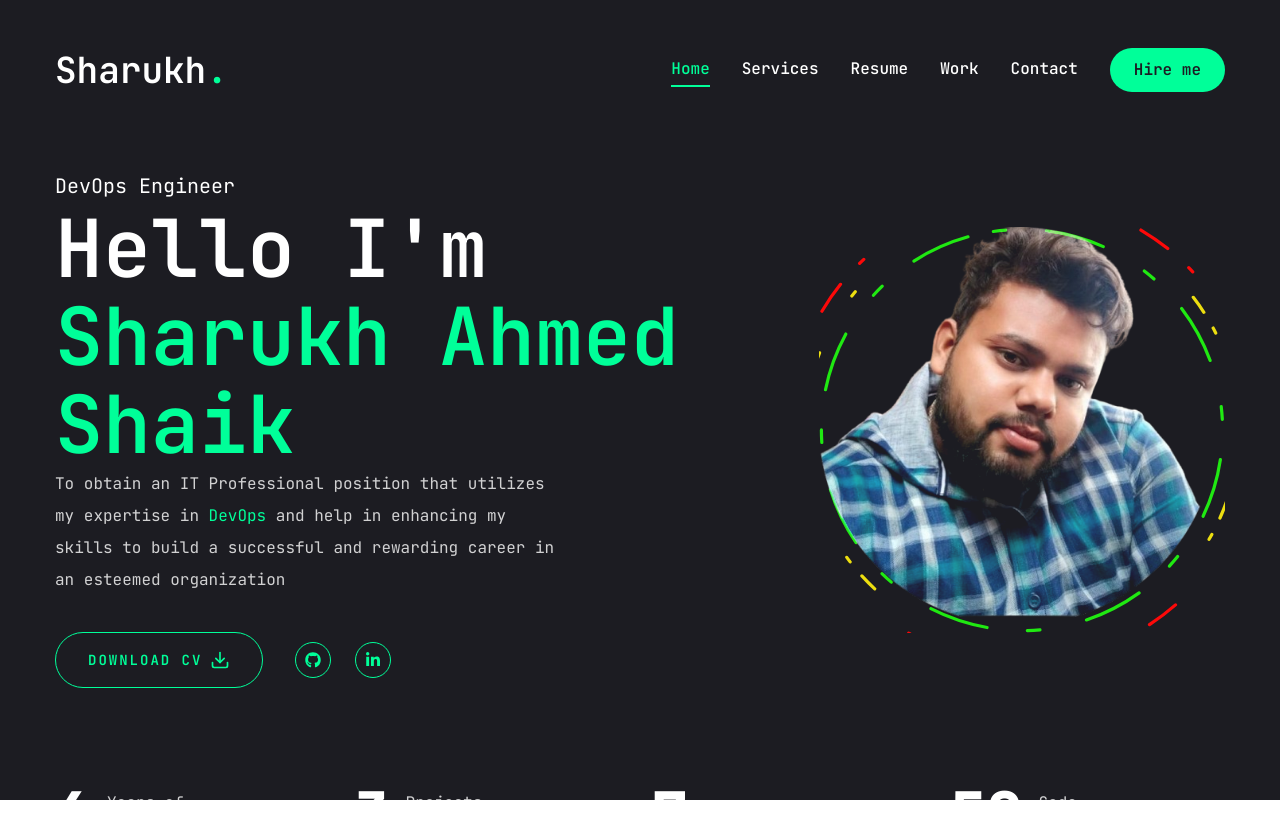
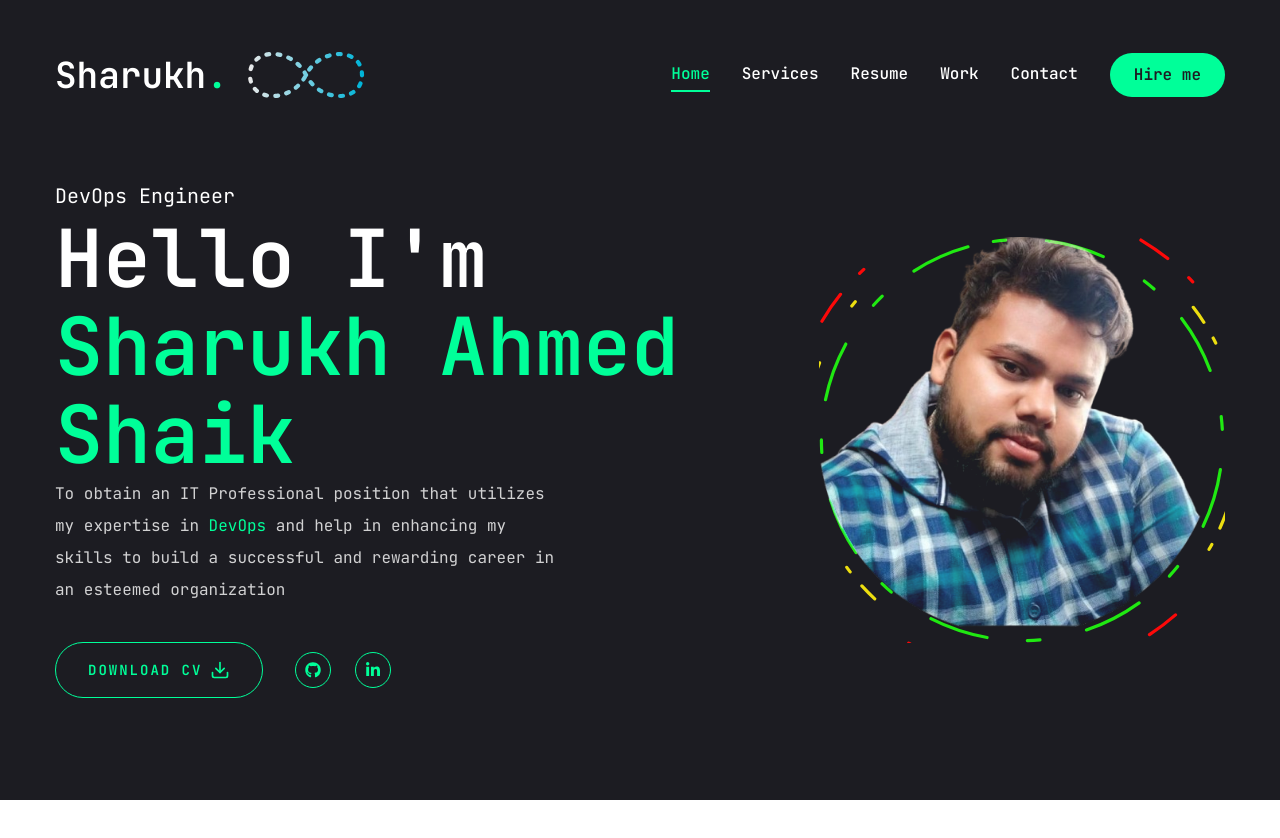
Before and after one commit to shaharukh341/devops_portfolio, a Next.js app: page / in a window 1280 px wide. Shown: the top 838 px of the page. Built offline with nearby package versions, Linux system fonts and the light colour scheme.

Commit message:
updated devops symbol

```diff
--- a/app/layout.jsx
+++ b/app/layout.jsx
@@ -1,6 +1,7 @@
 import { JetBrains_Mono } from "next/font/google";
 import "./globals.css";
 import { Toaster } from "react-hot-toast";
+import { ThemeProvider } from "next-themes";
 
 // components
 import Header from "@/components/Header";
--- a/components/Header.jsx
+++ b/components/Header.jsx
@@ -1,22 +1,67 @@
+"use client";
 import Link from "next/link";
+import { motion } from "framer-motion";
+import Nav from "./Nav";
+import MobileNav from "./MobileNav";
 import { Button } from "./ui/button";
 
-// components
-import Nav from "./Nav";
-import MobileNav from "./MobileNav";
+// Proper DevOps Infinity Symbol
+const DevOpsSymbol = () => {
+  return (
+    <motion.svg
+      viewBox="0 0 200 100"
+      xmlns="http://www.w3.org/2000/svg"
+      className="w-[140px] h-auto ml-2 inline-block align-middle"
+      aria-label="DevOps Infinity Symbol"
+      role="img"
+    >
+      <defs>
+        <linearGradient id="devopsGradient" x1="0%" y1="0%" x2="100%" y2="0%">
+          <stop offset="0%" stopColor="#e7e8e9ff" /> {/* Dev side */}
+          <stop offset="100%" stopColor="#00B4D8" /> {/* Ops side */}
+        </linearGradient>
+      </defs>
+
+      <motion.path
+        d="
+          M20,50
+          C20,10 80,10 100,50
+          C120,90 180,90 180,50
+          C180,10 120,10 100,50
+          C80,90 20,90 20,50
+        "
+        fill="none"
+        stroke="url(#devopsGradient)"
+        strokeWidth="6"
+        strokeLinecap="round"
+        strokeLinejoin="round"
+        strokeDasharray="4 12" // dotted effect (2px line, 6px gap)
+        initial={{ strokeDashoffset: 0 }}
+        animate={{ strokeDashoffset: -200 }} // slow forward movement
+        transition={{
+          duration: 8,
+          repeat: Infinity,
+          repeatType: "loop",
+          ease: "linear",
+        }}
+      />
+    </motion.svg>
+  );
+};
 
 const Header = () => {
   return (
-    <header className="py-8 xl:py-12 text-white">
+    <header className="py-6 xl:py-10 text-white">
       <div className="container mx-auto flex justify-between items-center">
-        {/* logo */}
+        {/* logo with DevOps animated symbol */}
         <Link href="/">
-          <h1 className="text-4xl font-semibold">
+          <h1 className="text-4xl font-semibold flex items-center">
             Sharukh<span className="text-accent">.</span>
+            <DevOpsSymbol />
           </h1>
         </Link>
 
-        {/* desktop nav & hire me button */}
+        {/* desktop nav */}
         <div className="hidden xl:flex items-center gap-8">
           <Nav />
           <Link href="/contact">
--- a/package.json
+++ b/package.json
@@ -20,6 +20,7 @@
     "framer-motion": "^11.1.9",
     "lucide-react": "^0.378.0",
     "next": "^14.2.3",
+    "next-themes": "^0.4.6",
     "nodemailer": "^7.0.6",
     "react": "^18",
     "react-countup": "^6.5.3",
@@ -31,6 +32,8 @@
     "tailwindcss-animate": "^1.0.7"
   },
   "devDependencies": {
+    "@types/node": "24.3.3",
+    "@types/react": "19.1.13",
     "eslint": "^8",
     "eslint-config-next": "14.2.3",
     "postcss": "^8",
```
Also changed, not shown: tsconfig.json (added, +34 -0 lines), 1 other file (tests, documents, lock files or other folders).
